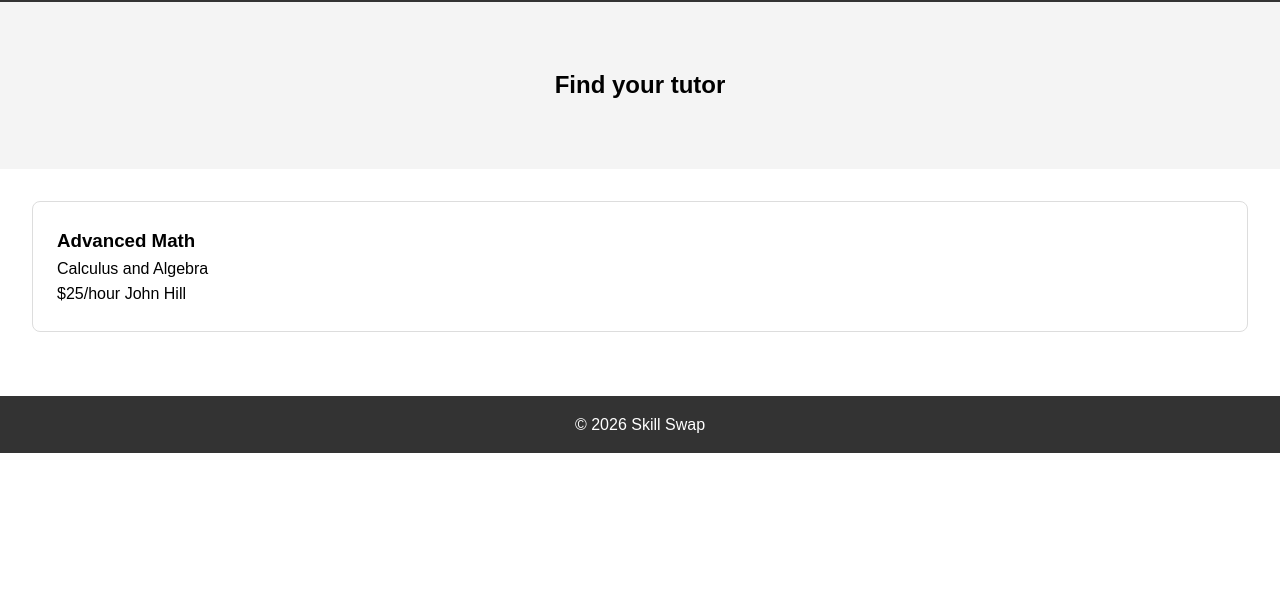
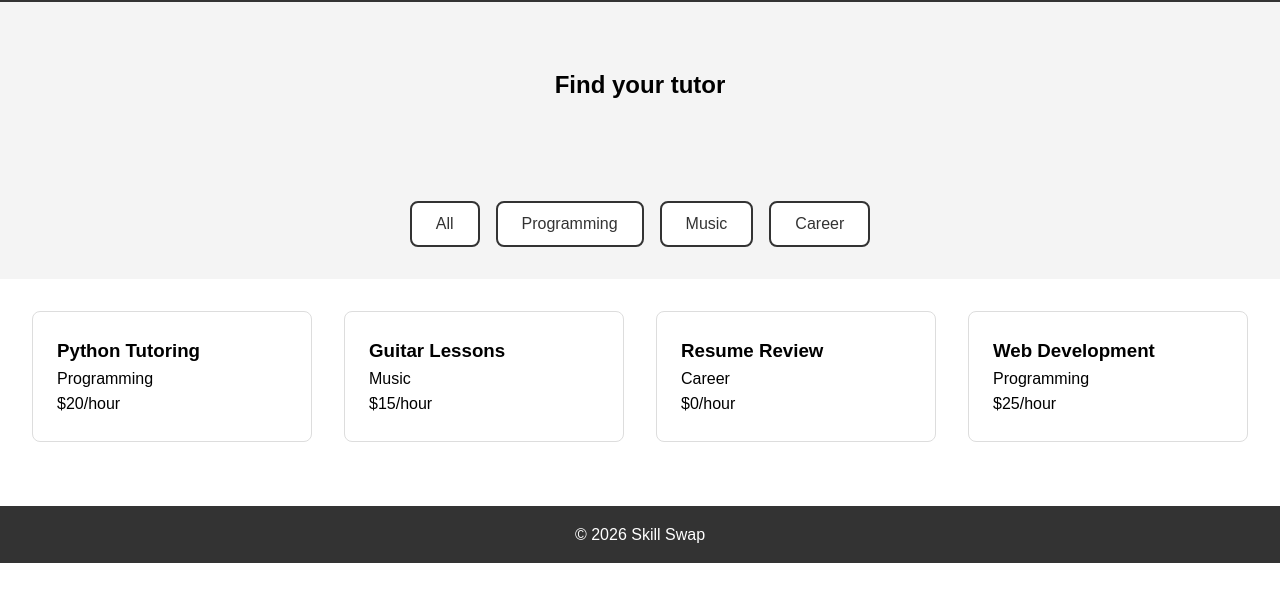
Before and after one commit to velatop/skillswap-cristhiancarcamo-unit8, a website: page index.html in a window 1280 px wide. Shown: the part 81-682 px from the top of the page. Drawn offline with Linux system fonts and the light colour scheme.

Commit message:
add filter buttons with styling and connect to filterSkillsByCategory function

```diff
--- a/index.html
+++ b/index.html
@@ -27,7 +27,13 @@
                 Find your tutor
             </h2>
         </section>
-        <section class="skills">
+        <section class="filter-buttons">
+            <button id="filter-all">All</button>
+            <button id="filter-programming">Programming</button>
+            <button id="filter-music">Music</button>
+            <button id="filter-career">Career</button>
+        </section>
+        <section class="skills" id="skills-container">
             <div class="card">
                 <h3>Advanced Math</h3>
                 <p>Calculus and Algebra</p>
--- a/script.js
+++ b/script.js
@@ -1,5 +1,63 @@
+const skills = [
+  { title: 'Python Tutoring', category: 'Programming', price: 20 },
+  { title: 'Guitar Lessons', category: 'Music', price: 15 },
+  { title: 'Resume Review', category: 'Career', price: 0 },
+  { title: 'Web Development', category: 'Programming', price: 25 }
+];
+
+function filterSkillsByCategory(skills, category) {
+  if (category === 'All') {
+    return skills;
+  }
+  return skills.filter(skill => skill.category === category);
+}
+
+function renderSkills(skillsToDisplay) {
+  const container = document.getElementById('skills-container');
+  container.innerHTML = '';
+
+  skillsToDisplay.forEach(skill => {
+    const card = document.createElement('div');
+    card.classList.add('card');
+    card.innerHTML = `
+      <h3>${skill.title}</h3>
+      <p>${skill.category}</p>
+      <span class="price">$${skill.price}/hour</span>
+    `;
+
+    card.addEventListener('click', () => {
+      alert('More information: ' + skill.title);
+    });
+
+    container.appendChild(card);
+  });
+}
+
+
+
 document.querySelectorAll('.card').forEach(card => {
     card.addEventListener('click', () => {
         alert('More information: ' + card.querySelector('h3').textContent);
     });
 });
+
+document.getElementById('filter-all').addEventListener('click', function() {
+  const filtered = filterSkillsByCategory(skills, 'All');
+  renderSkills(filtered);
+});
+
+document.getElementById('filter-programming').addEventListener('click', function() {
+  const filtered = filterSkillsByCategory(skills, 'Programming');
+  renderSkills(filtered);
+});
+
+document.getElementById('filter-music').addEventListener('click', function() {
+  const filtered = filterSkillsByCategory(skills, 'Music');
+  renderSkills(filtered);
+});
+document.getElementById('filter-career').addEventListener('click', function() {
+  const filtered = filterSkillsByCategory(skills, 'Career');
+  renderSkills(filtered);
+});
+
+renderSkills(skills);
--- a/styles.css
+++ b/styles.css
@@ -62,3 +62,34 @@ footer {
     transform: scale(1.05);
     box-shadow: 0 4px 8px rgba(0,0,0,0.2);
 }
+
+.filter-buttons {
+    gap: 1rem;
+    padding: 2rem;
+    background: #f4f4f4;
+    display: flex;
+    justify-content: center;
+}
+
+.filter-buttons button {
+    color: #333;
+    border-radius: 8px;
+    cursor: pointer;
+    font-size: 1rem;
+    transition: all 0.3s;
+    padding: 0.75rem 1.5rem;
+    border: 2px solid #333;
+    background: #fff;
+}
+
+.filter-buttons button:hover {
+    background: #333;
+    transform: scale(1.05);
+    color: #fff;
+
+}
+
+.filter-buttons button.active {
+    background: #333;
+    color: #fff;
+}
```
